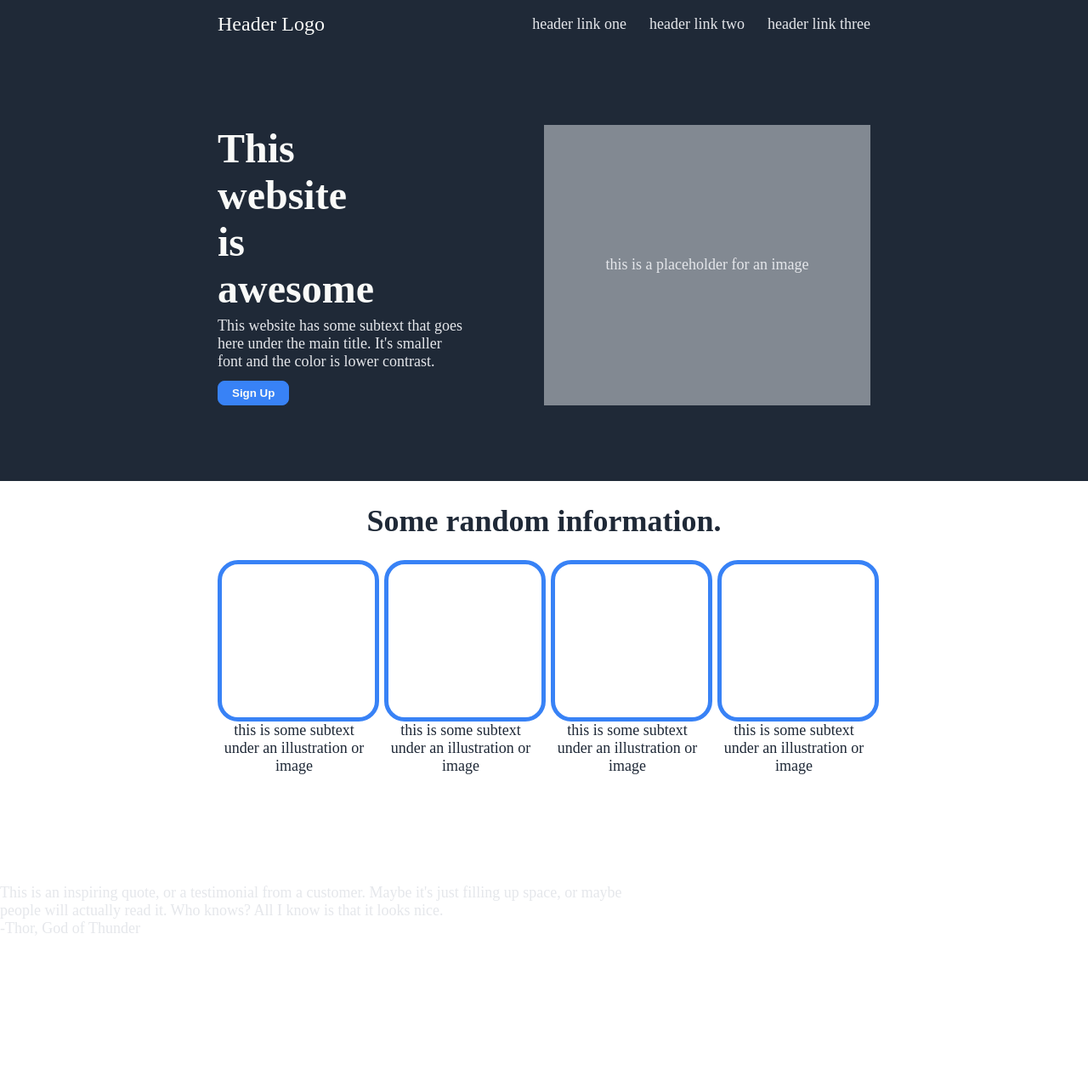
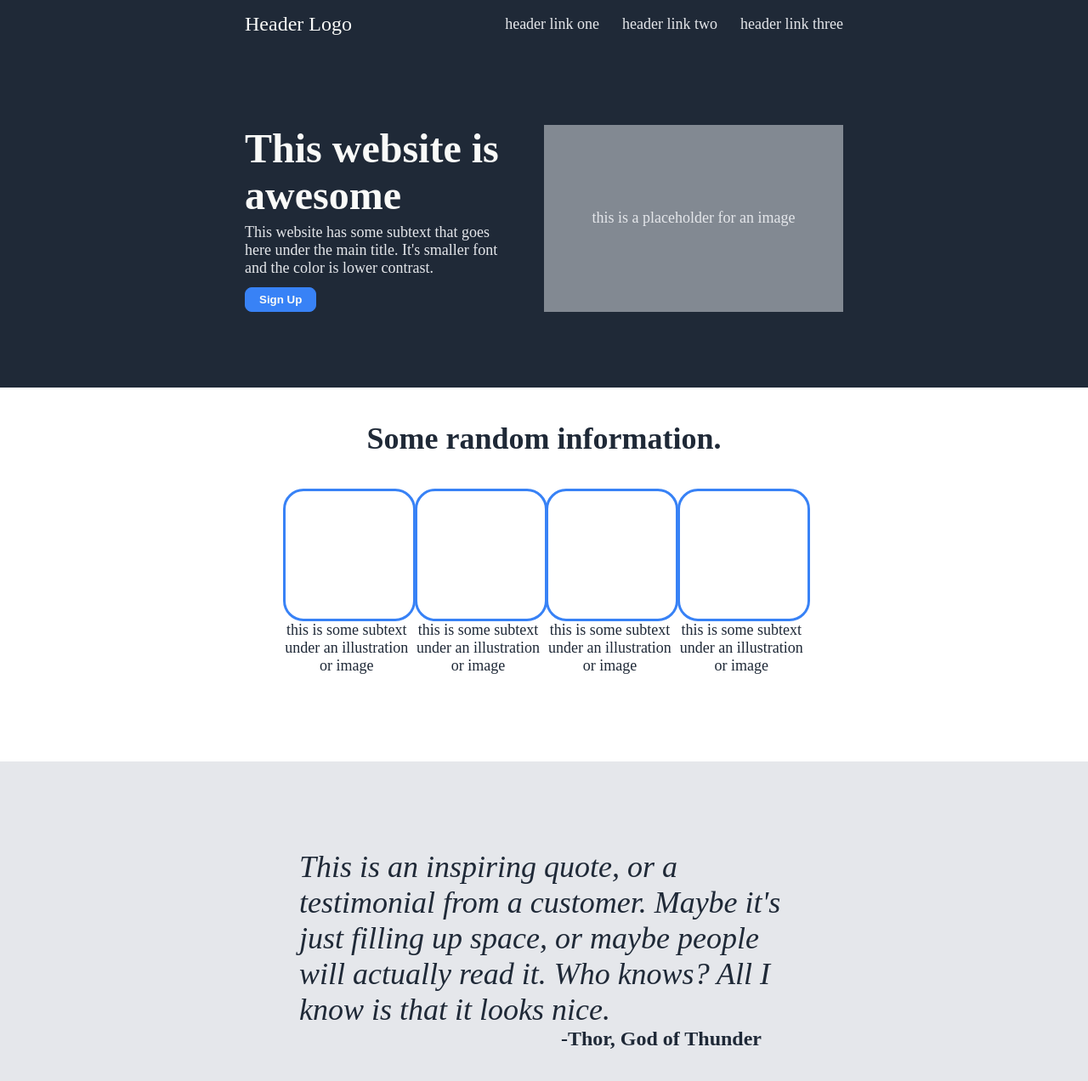
Before and after one commit to DannyJonak/odin-landing-page, a plain HTML site: page index.html in a window 1280 px wide. Shown: the whole page at 85% size. Before the commit the page ends 1103 px from the top, so only its background shows below. Drawn offline with Linux system fonts and the light colour scheme.

Commit message:
style quotation section, resize all sections

```diff
--- a/styles.css
+++ b/styles.css
@@ -8,17 +8,22 @@ body {
 }
 
 .header,
-.footer {
+.footer,
+.info,
+.quote,
+.action-call {
     display: flex;
     flex-direction: column;
     align-items: center;
-    background-color: #1F2937;
-    width: 100%;
+}
+
+.header,
+.footer {
+   background-color: #1F2937;
 }
 
 .content {
    display: flex;
-   width: 60%;
    justify-content: center;
 }
 
@@ -26,7 +31,7 @@ body {
     display: flex;
     justify-content: flex-start;
     align-items: center;
-    width: 60%;
+    width: 55%;
 }
 
 .logo {
@@ -51,6 +56,7 @@ body {
 .header .content {
    margin-top: 7%;
    margin-bottom: 7%;
+   width: 55%;
 }
 
  .header .content .image {
@@ -73,12 +79,12 @@ body {
     font-size: 48px;
     color: #F9FAF8;
     font-weight: bolder;
-    margin-right: 4em;
+    margin-right: 1em;
     margin-bottom: 6px;
  }
 
  .hero-secondary {
-    margin-right: 5em;
+    margin-right: 3em;
     margin-bottom: 12px;
  }
 
@@ -92,9 +98,8 @@ body {
  }
 
  .info {
-   display: flex;
    flex-direction: column;
-   align-items: center;
+   justify-content: center;
  }
 
  .main {
@@ -102,26 +107,27 @@ body {
    color: #1F2937;
    font-size: 36px;
    font-weight: bolder;
-   width: 60%;
-   padding: 2%;
+   width: 48%;
+   padding: 3%;
  }
 
  .info .content {
    justify-content: space-between;
-   margin-bottom: 10%;
+   margin-bottom: 8%;
+   width: 48%
  }
 
  .card {
    display: flex;
    flex-direction: column;
-   width: 180px;
+   width: 150px;
  }
 
  .card .image {
-   border: 5px solid #3882F6;
+   border: 3px solid #3882F6;
    border-radius: 24px;
-   height: 180px;
-   width: 180px;
+   height: 150px;
+   width: 150px;
  }
 
  .card .text {
@@ -129,3 +135,24 @@ body {
    text-align: center;
    flex: auto;
  }
+
+.quote {
+   background-color: #E5E7EB;
+}
+
+.quote .content {
+   color: #1F2937;
+   font-size: 36px;
+   font-style: italic;
+   margin-top: 8%;
+   width: 45%;
+}
+
+.signature {
+   text-align: right;
+   color: #1F2937;
+   width: 40%;
+   font-size: 24px;
+   font-weight: bold;
+   margin-bottom: 8%;
+}
```
